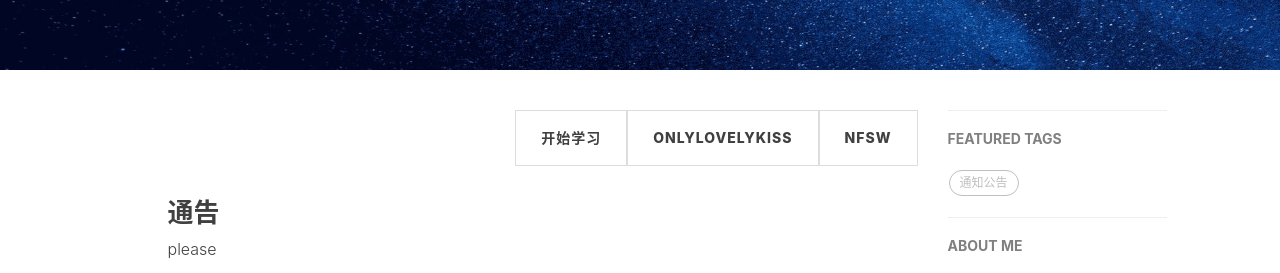
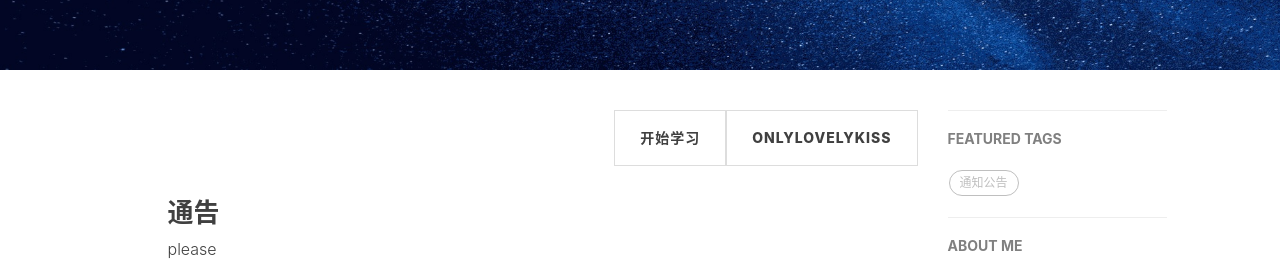
Before and after one commit to ONLYLOVELYKISS/onlylovelykiss.github.io, a Jekyll site: the page built from index.html, in a window 1280 px wide. Shown: the part 348-621 px from the top of the page. Built offline with Jekyll 4.4.1, drawn with Linux system fonts in a browser that asks for light colours; nearby versions of some CDN libraries; the list of posts is cut into pages by our own code; comment, search, counter and statistics services are not loaded.

Commit message:
更新 index.html
删除NSFW

```diff
--- a/index.html
+++ b/index.html
@@ -4,12 +4,6 @@ description: "想跟我谈恋爱，还是想跟我谈个恋爱？"
 ---
 
 <ul class="pager">
-
-    <li class="next">
-        <a href="https://onlylovelykiss.github.io/5-NFSW/" data-toggle="tooltip" data-placement="top" title="NFSW">
-                        NFSW<br>
-        </a>
-    </li>
     <li class="next">
         <a href="http://101.42.33.162:5281/" data-toggle="tooltip" data-placement="top" title="Introduction">
                         ONLYLOVELYKISS<br>
```
